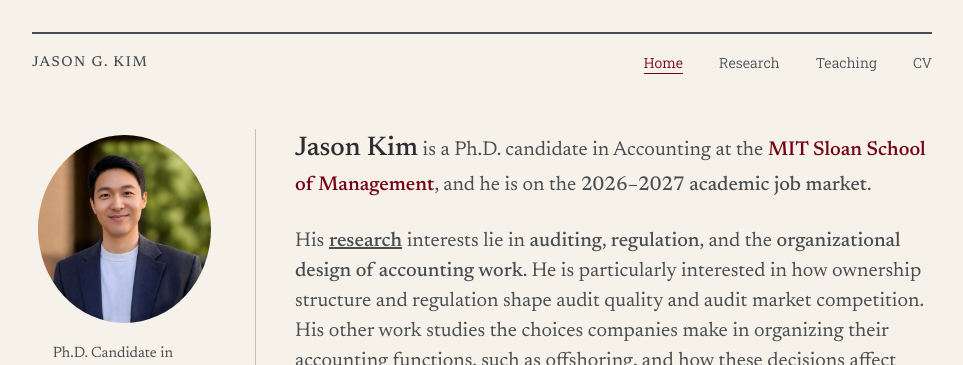
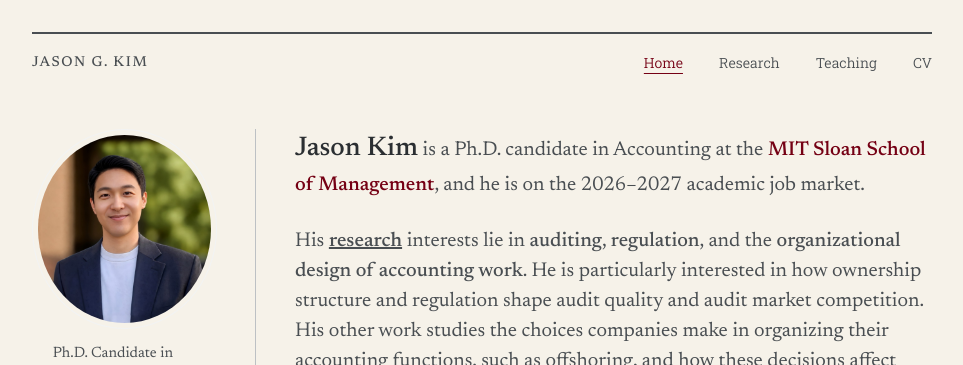
Before and after one commit to jgkim262/jgkim262.github.io, a Jekyll site: the page built from _pages/about.md, in a window 1280 px wide. Shown: the top 365 px of the page, without its empty margins (158-1121 px from the left). Built offline with Jekyll 4.4.1, drawn with Linux system fonts in a browser that asks for light colours; a style sheet for code colours, icons or effects is not loaded.

Commit message:
About: job market phrase at the normal text weight
Drop the .jobmarket-phrase span and its now-unused styles.

Co-Authored-By: Claude Opus 5.5 <noreply@anthropic.com>

```diff
--- a/_pages/about.md
+++ b/_pages/about.md
@@ -13,7 +13,7 @@ redirect_from:
 
 <div class="home-intro" markdown="1">
 
-<span class="jobmarket">Jason Kim</span> is a Ph.D. candidate in Accounting at the **[MIT Sloan School of Management](https://mitsloan.mit.edu/){: .keylink}**, and he is on the <span class="jobmarket-phrase">2026–2027 academic job market</span>.
+<span class="jobmarket">Jason Kim</span> is a Ph.D. candidate in Accounting at the **[MIT Sloan School of Management](https://mitsloan.mit.edu/){: .keylink}**, and he is on the 2026–2027 academic job market.
 
 His [research](/research/){: .underline .keylink} interests lie in <span class="medium">auditing</span>, <span class="medium">regulation</span>, and the <span class="medium">organizational design of accounting work</span>. He is particularly interested in how ownership structure and regulation shape audit quality and audit market competition. His other work studies the choices companies make in organizing their accounting functions, such as offshoring, and how these decisions affect financial reporting quality.
 
--- a/_sass/include/_utilities.scss
+++ b/_sass/include/_utilities.scss
@@ -422,20 +422,14 @@ body:hover .visually-hidden button {
   font-family: "Newsreader", Georgia, serif;
   font-size: (20em / 18);
   // Newsreader at the site's 300 reads too thin; 400 as on Ashesh's site,
-  // with the .medium / .jobmarket-phrase emphasis lifted to stay above it.
+  // with the .medium emphasis lifted to stay above it.
   font-weight: 400;
 
-  .medium,
-  .jobmarket-phrase {
+  .medium {
     font-weight: 490; // per Jason
   }
 }
 
-/* The "2026–2027 academic job market" phrase on the home page: a hair above
-   the 300-weight body text. Apply with: <span class="jobmarket-phrase">text</span> */
-.page__content .jobmarket-phrase {
-  font-weight: 350;
-}
 
 /* The blank spacer paragraph above the home-page intro: phones only, per
    Jason (desktop starts the intro level with the photo). A fixed gap:
```
